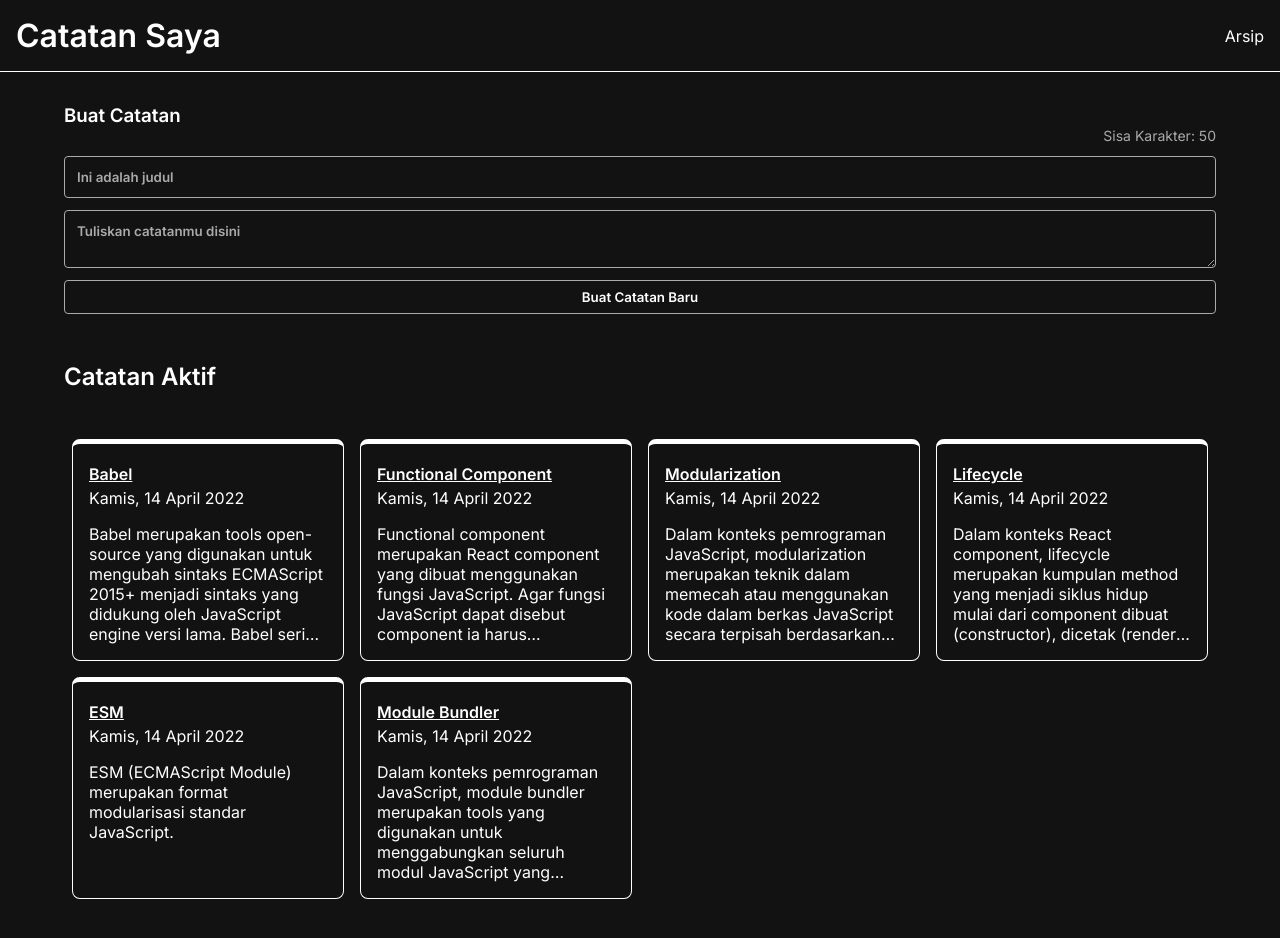
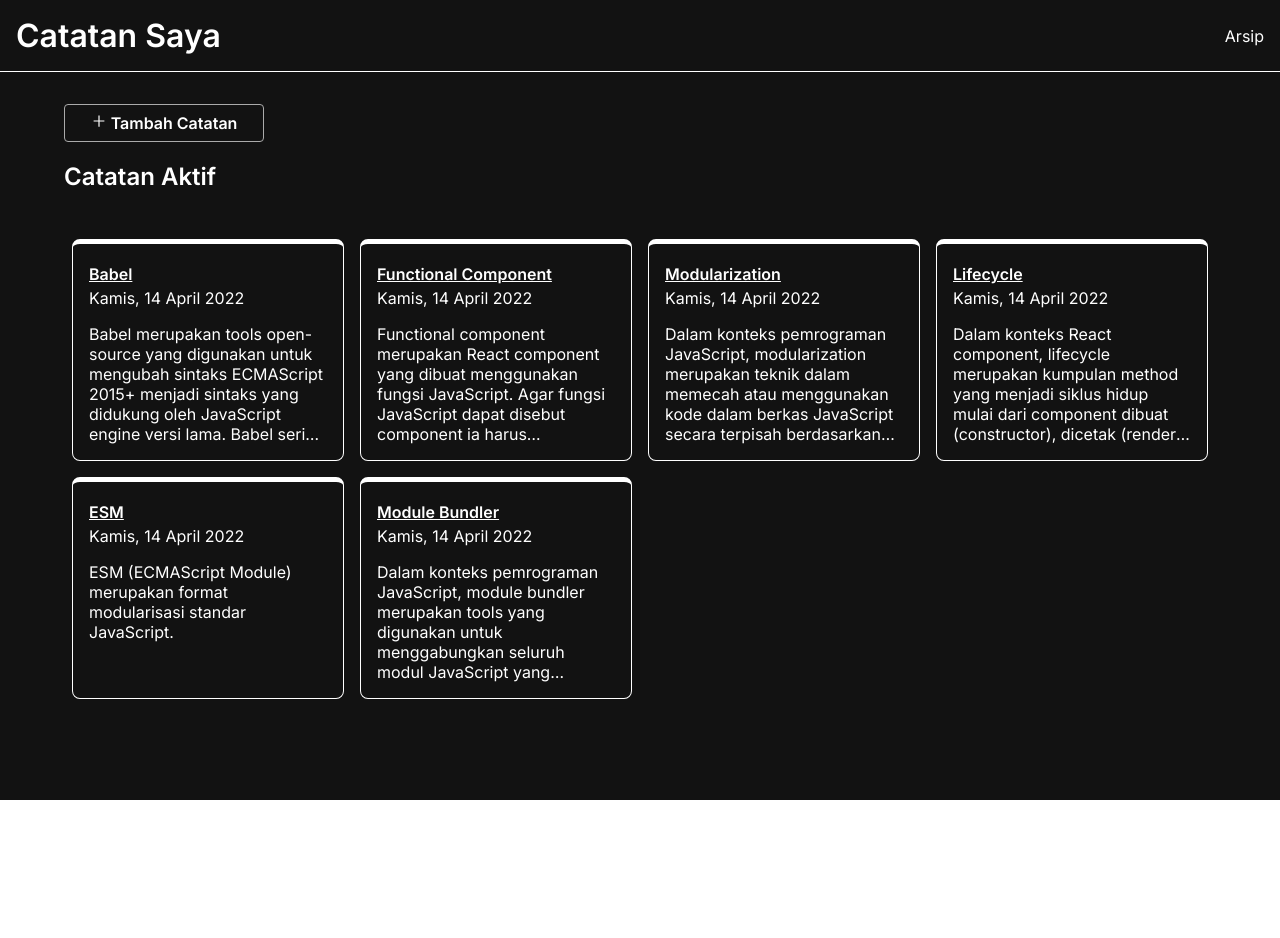
Before and after one commit to alaqsaka/notes-app, a React (Create React App) app: page / in a window 1280 px wide. Shown: the top 938 px of the page. After the commit the page ends 800 px from the top, so only its background shows below. Built offline with nearby package versions, Linux system fonts and the light colour scheme.

Commit message:
create add note page

```diff
--- a/package.json
+++ b/package.json
@@ -5,6 +5,7 @@
   "dependencies": {
     "react": "^18.2.0",
     "react-dom": "^18.2.0",
+    "react-icons": "^4.7.1",
     "react-router-dom": "^6.6.1",
     "react-scripts": "5.0.1"
   },
--- a/src/App.js
+++ b/src/App.js
@@ -7,6 +7,7 @@ import { Routes, Route } from "react-router-dom";
 
 import NoteAppHeader from "./components/NoteAppHeader";
 import Archived from "./pages/Archived";
+import CatatanForm from "./pages/CatatanForm";
 import DetailPage from "./pages/DetailPage";
 import Homepage from "./pages/Homepage";
 
@@ -20,6 +21,7 @@ function NoteApp() {
             <Route path="/" element={<Homepage />} />
             <Route path="/notes/:id" element={<DetailPage />} />
             <Route path="/archived" element={<Archived />} />
+            <Route path="/tambah-catatan" element={<CatatanForm />} />
           </Routes>
         </main>
       </div>
--- a/src/components/NoteInput.js
+++ b/src/components/NoteInput.js
@@ -2,9 +2,25 @@ import React, { Component } from "react";
 import { addNote } from "../utils/local-data";
 import Button from "./Button";
 import TextArea from "./TextArea";
+import { useNavigate } from "react-router-dom";
 import TextField from "./TextField";
 
-export default class NoteInput extends Component {
+const NoteInputWrapper = () => {
+  const navigate = useNavigate();
+
+  function onAddNoteHandler({ title, body }) {
+    addNote({ title, body });
+    navigate("/");
+  }
+
+  return (
+    <div>
+      <NoteInput addNote={onAddNoteHandler} />
+    </div>
+  );
+};
+
+class NoteInput extends Component {
   constructor(props) {
     super(props);
 
@@ -49,8 +65,8 @@ export default class NoteInput extends Component {
 
     const title = this.state.title;
     const body = this.state.body;
-    addNote({ title, body });
-    this.props.addNote(this.state);
+    // addNote({ title, body });
+    this.props.addNote({ title, body });
   }
 
   render() {
@@ -82,3 +98,5 @@ export default class NoteInput extends Component {
     );
   }
 }
+
+export default NoteInputWrapper;
--- /dev/null
+++ b/src/pages/CatatanForm.js
@@ -0,0 +1,12 @@
+import React from "react";
+import NoteInput from "../components/NoteInput";
+
+const CatatanForm = () => {
+  return (
+    <div>
+      <NoteInput />
+    </div>
+  );
+};
+
+export default CatatanForm;
--- a/src/pages/DetailPage.js
+++ b/src/pages/DetailPage.js
@@ -1,7 +1,40 @@
-import React, { Component } from "react";
+import React from "react";
+import { useParams } from "react-router-dom";
+import { showFormattedDate } from "../utils";
+import { getNote } from "../utils/local-data";
 
-export default class DetailPage extends Component {
+function DetailPageWrapper() {
+  const { id } = useParams();
+  return <DetailPage id={id} />;
+}
+
+class DetailPage extends React.Component {
+  constructor(props) {
+    super(props);
+
+    this.state = {
+      note: getNote(props.id),
+    };
+  }
+
   render() {
-    return <div>DetailPage</div>;
+    if (this.state.movie === null) {
+      return (
+        <div className="note-app__body">
+          <p>Catatan tidak ditemukan.</p>
+        </div>
+      );
+    }
+    console.log(this.state.note);
+    const { title, createdAt, body } = this.state.note;
+    return (
+      <div className="note-app__body">
+        <h1 className="note-detail__title">{title}</h1>
+        <p className="note-detail__date">{showFormattedDate(createdAt)}</p>
+        <p className="note-detail__body">{body}</p>
+      </div>
+    );
   }
 }
+
+export default DetailPageWrapper;
--- a/src/pages/Homepage.js
+++ b/src/pages/Homepage.js
@@ -1,5 +1,6 @@
 import React, { Component } from "react";
-import NoteInput from "../components/NoteInput";
+import { Link } from "react-router-dom";
+import { AiOutlinePlus } from "react-icons/ai";
 import NoteList from "../components/NoteList";
 
 import { getAllNotes } from "../utils/local-data";
@@ -62,7 +63,17 @@ export default class HomePage extends Component {
   render() {
     return (
       <div className="note-app__body">
-        <NoteInput addNote={this.onAddNoteHandler} />
+        <Link
+          className="btn-link button__base"
+          to={"/tambah-catatan"}
+          style={{
+            width: "200px",
+            textDecoration: "none",
+            marginBottom: "20px",
+          }}
+        >
+          <AiOutlinePlus /> Tambah Catatan
+        </Link>
         <h2>Catatan Aktif</h2>
         {this.state.notes.filter((note) => note.archived === false).length >
         0 ? (
--- a/src/utils/local-data.js
+++ b/src/utils/local-data.js
@@ -48,6 +48,7 @@ function getAllNotes() {
 }
 
 function getNote(id) {
+  console.log(id);
   const foundedNote = notes.find((note) => note.id === id);
   return foundedNote;
 }
```
Also changed, not shown: 1 other file (tests, documents, lock files or other folders).
